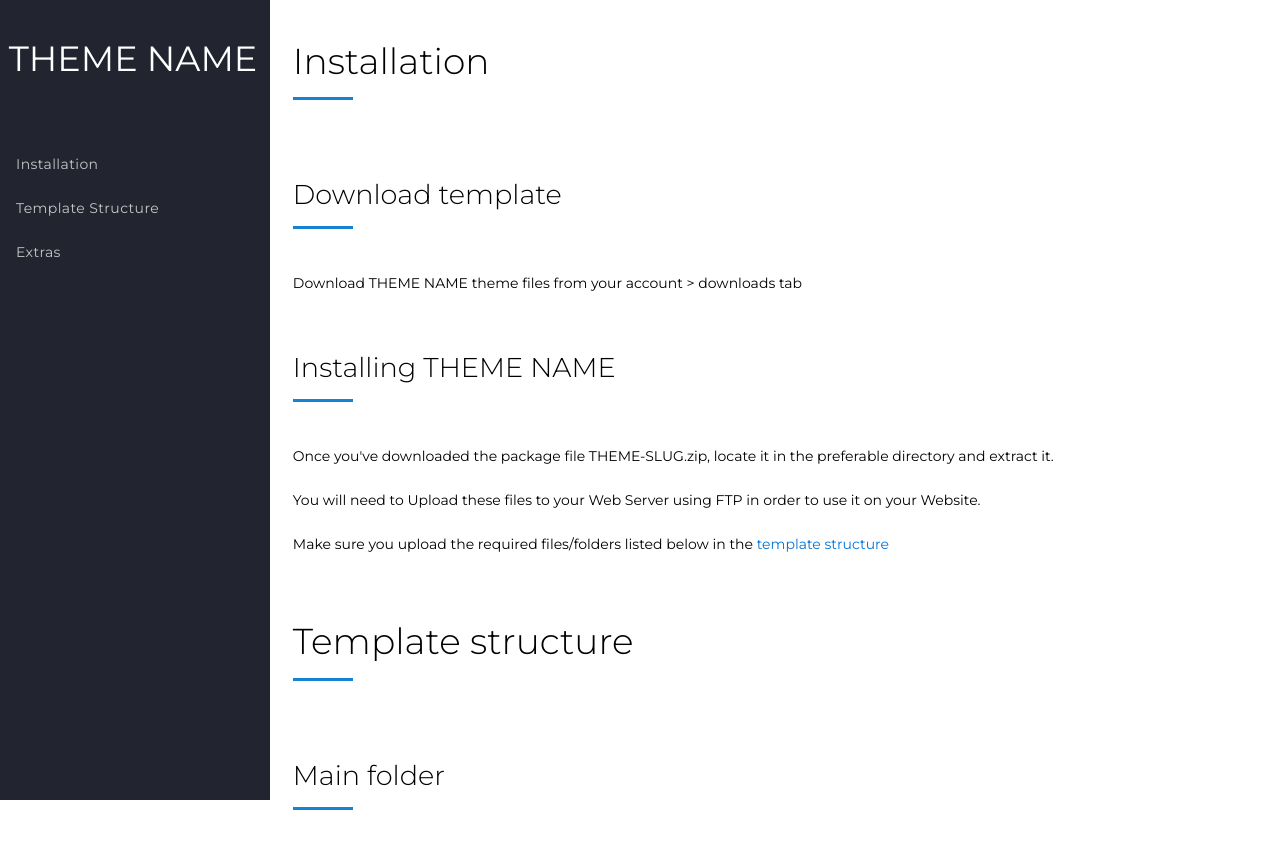
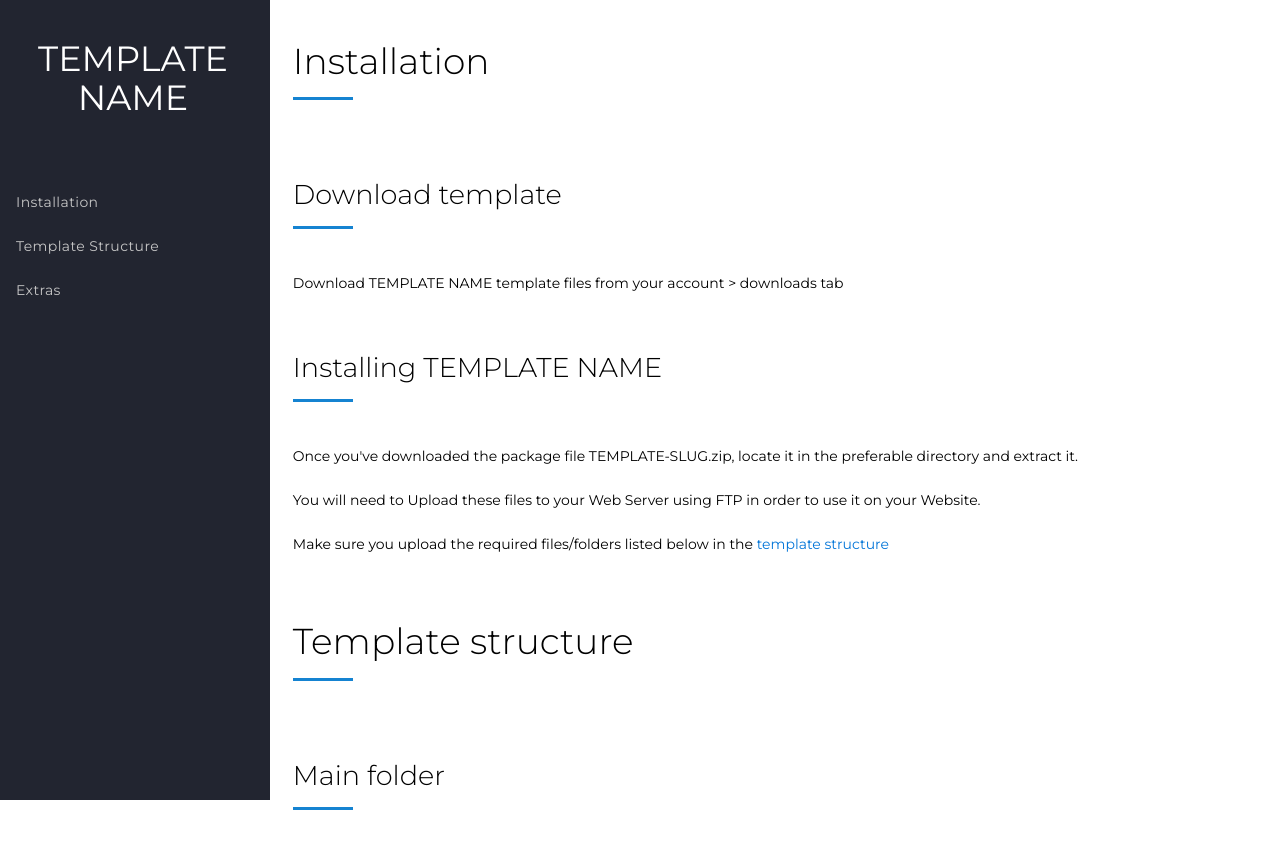
Before and after one commit to Rovadex-Studio/html-documentation, a plain HTML site: page index.html in a window 1280 px wide. Shown: the top 845 px of the page. Drawn offline with Linux system fonts and the light colour scheme; a script that the page names is missing.

Commit message:
UPD: theme -> template

```diff
--- a/index.html
+++ b/index.html
@@ -2,9 +2,9 @@
 <html lang="en">
 <head>
 	<meta charset="utf-8" />
-	<title>THEME NAME Documentation</title>
+	<title>TEMPLATE NAME Documentation</title>
 	<meta name="viewport" content="width=device-width, initial-scale=1.0" />
-	<meta name="description" content="THEME NAME" />
+	<meta name="description" content="TEMPLATE NAME" />
 	<meta name="author" content="Rovadex" />
 	<!-- HTML5 shim, for IE6-8 support of HTML5 elements -->
 	<!--[if lt IE 9]>
@@ -22,7 +22,7 @@
 			<header class="rxt_header">
 				<section class="rxt_sidebar">
 					<div class="rxt_nav">
-						<h1 class="rx_nav_title">THEME NAME</h1>
+						<h1 class="rx_nav_title">TEMPLATE NAME</h1>
 						<ul class="main-menu">
 							<li>
 								<a href="#installation" class="rx_link">Installation</a>
@@ -48,9 +48,9 @@
 						<section>
 							<h2 class="rx_header_bottom_divider" id="installation">Installation</h2>
 							<h3 class="rx_header_bottom_divider" >Download template</h3>
-							<p> Download THEME NAME theme files from your account > downloads tab</p>
-							<h3 class="rx_header_bottom_divider" >Installing THEME NAME</h3>
-							<p> Once you've downloaded the package file THEME-SLUG.zip, locate it in the preferable directory and extract it.</p>
+							<p> Download TEMPLATE NAME template files from your account > downloads tab</p>
+							<h3 class="rx_header_bottom_divider" >Installing TEMPLATE NAME</h3>
+							<p> Once you've downloaded the package file TEMPLATE-SLUG.zip, locate it in the preferable directory and extract it.</p>
                             <p> You will need to Upload these files to your Web Server using FTP in order to use it on your Website.</p>
                             <p> Make sure you upload the required files/folders listed below in the <a href="#template_structure">template structure</a> </p>
 						</section>
@@ -96,7 +96,7 @@
 								</li>
 								<li><i>FOOTER</i> - template footer</li>
 								<li><i>TO TOP</i> - “TO TOP” button</li>
-								<li><i>THEME SCRIPT</i> - Template's script including</li>
+								<li><i>TEMPLATE SCRIPT</i> - Template's script including</li>
 							</ul>
 
 							<h3 id="css_structure" class="rx_header_bottom_divider">CSS</h3>
@@ -202,24 +202,24 @@
 				<section><a href="#0" name="extras"></a>
 					<h2 class="rx_header_bottom_divider">Extras</h2>
 					<h3 class="rx_header_bottom_divider" >Licence</h3>
-					<p> There are two licence option before theme purchasing you may choose more appropriate for your case: </p>
+					<p> There are two licence option before template purchasing you may choose more appropriate for your case: </p>
 
 					<h4 class="rx_header_bottom_divider">The Regular License</h4>
-					<p> You are able to use current theme to create one single product (site) for you.</p>
+					<p> You are able to use current template to create one single product (site) for you.</p>
 
 					<h4 class="rx_header_bottom_divider">The Extended License.</h4>
 					<p> You are able to resell the single product to other clients. Is required if the end user must pay to use the end product.</p>
 
 					<h3 class="rx_header_bottom_divider" >Package</h3>
-					<h4 class="rx_header_bottom_divider">THEME-SLUG.zip</h4>
+					<h4 class="rx_header_bottom_divider">TEMPLATE-SLUG.zip</h4>
 					<p>Contains all the html, css, java script template files with specific pages.</p>
 
 					<h4 class="rx_header_bottom_divider">documentation.html</h4>
-					<p> This file located inside the THEME NAME Theme folder and contains link to the user documentation. </p>
+					<p> This file located inside the TEMPLATE NAME template folder and contains link to the user documentation. </p>
 					<div class="alert alert-danger"> Please note, we do not provide PSD, clipart images, audio and video files due to author’s rights. In case if you need PSD files we can provide them by request.</div>
 
 					<h3 class="rx_header_bottom_divider" >Support</h3>
-					<p> Our themes comes with complimentary support. If you have any questions related to theme defects, please visit our <a href="https://rovadex.ticksy.com/">Support Desk</a>.
+					<p> Our templates comes with complimentary support. If you have any questions related to template defects, please visit our <a href="https://rovadex.ticksy.com/">Support Desk</a>.
 						<h3 class="rx_header_bottom_divider" >Our Partners</h3>
 						<p> We will help you choose the best web hosting plan and even move your site for you. Here are our partners: </p>
 						<ul>
```
